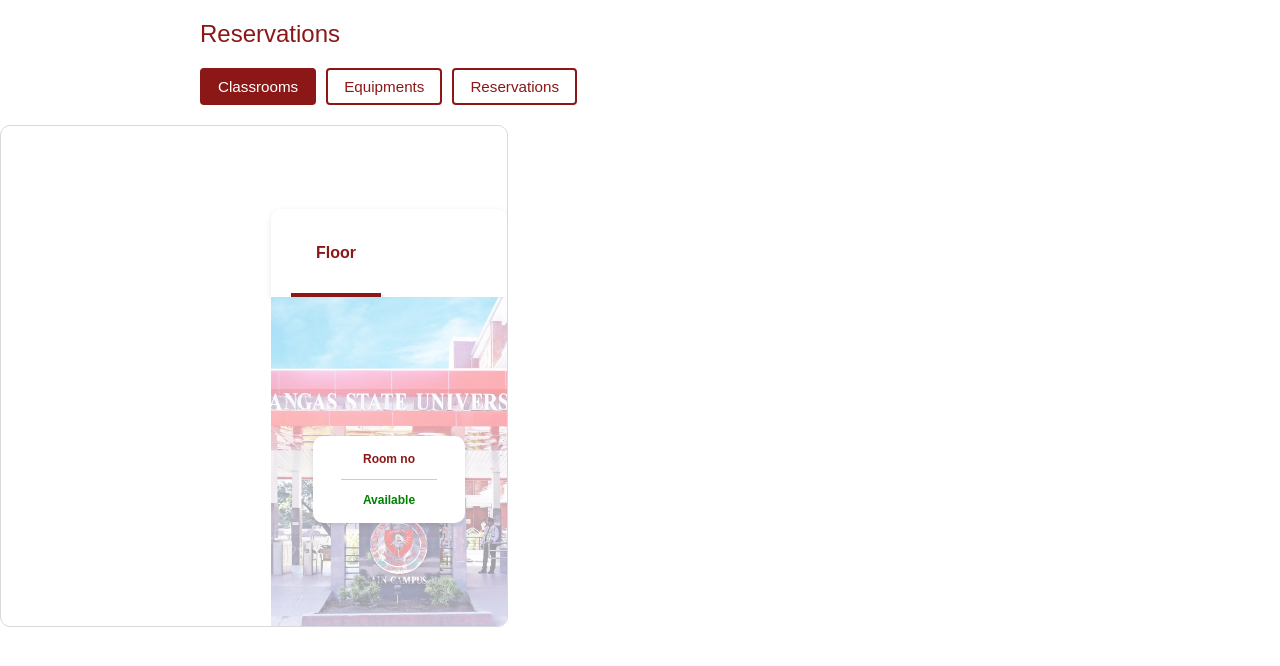
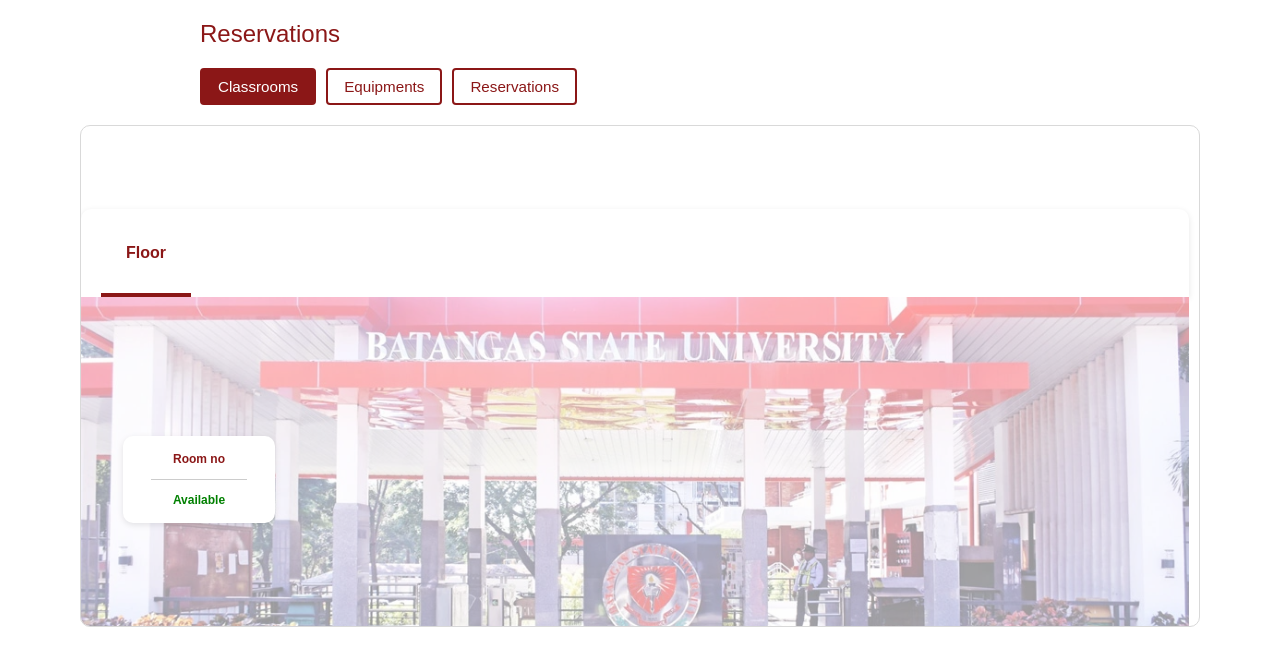
Before and after one commit to jmlsuarez05826/CAMS, a PHP site: page /pages/faculty-reservation.php in a window 1280 px wide. Shown: the part 114-780 px from the top of the page. Run offline with PHP 8.4, Linux system fonts and the light colour scheme; tables that the repository leaves empty or names only in its code hold one stand-in row (values such as "Sample post"); data that the repository does not hold is empty.

Commit message:
Modified the classroom tab

```diff
--- a/assets/css/faculty-reservation.css
+++ b/assets/css/faculty-reservation.css
@@ -347,11 +347,11 @@ header {
     display: flex;
     justify-content: space-between;
     align-items: center;
-  margin-left: 280px;
-  padding: 10px 20px; /* adjust spacing from sides */
-  font-size: 24px;
-  font-weight: bold;
-  color: black;
+    margin-left: 0px;
+    padding: 10px 20px;
+    font-size: 24px;
+    font-weight: bold;
+    color: black;
    /* matches the gray background */
 }
 
@@ -363,7 +363,7 @@ header {
   position: relative;
   gap: 20px; /* space between floor blocks */
   padding: 20px;
-  margin: 7px 0px 0px 270px; /* space from building title and sides */
+  margin: 7px 0px 0px 0px; /* space from building title and sides */
   background-color: white; /* white rectangular container */
   border-radius: 10px 10px 0px 0px;
   box-shadow: 0 2px 6px rgba(0, 0, 0, 0.1); /* subtle shadow */
@@ -447,7 +447,7 @@ header {
   align-items: center;
   padding: 2em;
   overflow: hidden;
-  margin: 0 0 2em 270px; /* leave space for sidebar */
+  margin: 0 0 2em 0px; /* leave space for sidebar */
   border-radius: 0 0 10px 10px;
 
   /* background */
@@ -488,16 +488,16 @@ header {
 }
 
 .tab-scroll {
-    max-height: 500px;
-    display: inline-block;      /* shrink to fit content */
-    overflow-y: auto;
+    max-height: 500px;            /* limit visible height */
+    margin: 0 80px 50px 80px;
+    overflow-y: auto;             /* enable vertical scroll */
     overflow-x: hidden;
+    padding-right: 10px;          /* space for scrollbar */
     border: 1px solid #d9d9d9;
     border-radius: 10px;
     scrollbar-color: #8B1717 #d9d9d9;
     scrollbar-width: thin;
 }
-
 
 /* WebKit for Chrome, Edge, Safari */
 .tab-scroll::-webkit-scrollbar {
```
